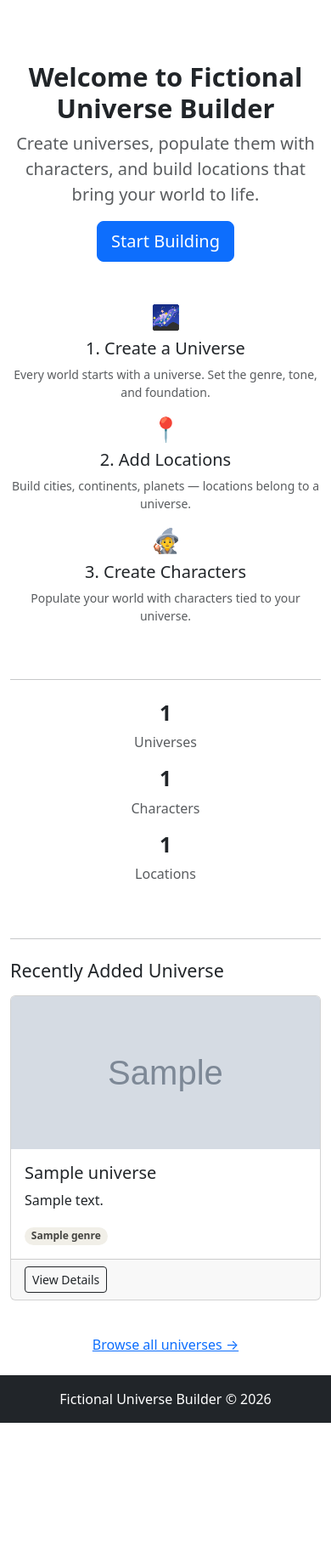
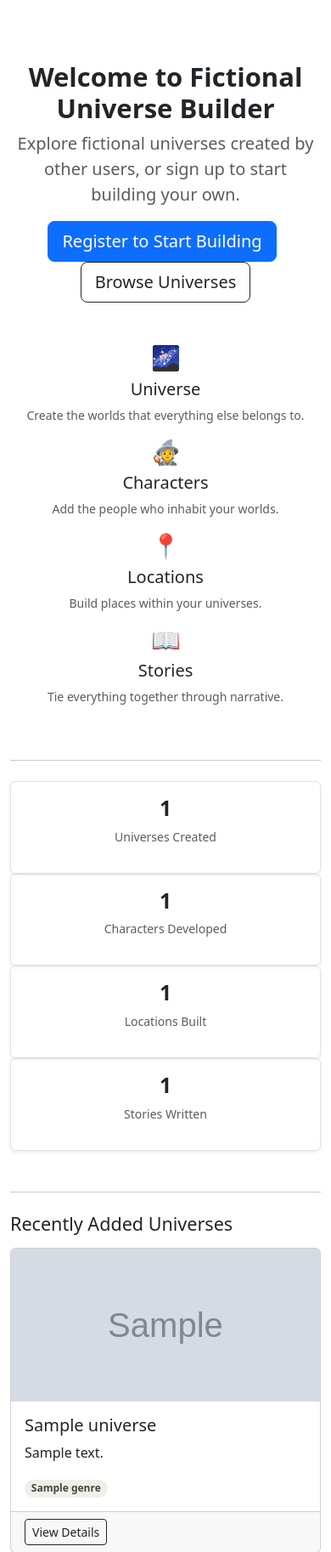
Before and after one commit to WExilion/Fictional-Universe-Builder, a Django app: page / in a window 390 px wide. Shown: the part 56-1882 px from the top of the page at 85% size. Before the commit the page ends 1730 px from the top, so only its background shows below. Run offline with Django 5.2, Linux system fonts and the light colour scheme; tables that the repository leaves empty hold one stand-in row (values such as "Sample post"); grey boxes marked "Sample" are stand-in pictures; parts of the project's set-up code (start-up, migrations or seed data) failed here and were passed over.

Commit message:
refactor: modernize UI with modular error templates and enhanced layouts
- Create shared field and non-field error templates for consistent form feedback.
- Implement custom 400, 403, and 500 error pages.
- Refactor base and navigation templates for better responsiveness and UX.
- Consolidate global styles and update home page layout.

```diff
--- a/world_builder/common/views.py
+++ b/world_builder/common/views.py
@@ -24,5 +24,14 @@ class HomeView(TemplateView):
 def custom_404(request, exception):
     return render(request, '404.html', status=404)
 
+
+def custom_403(request, exception=None):
+    return render(request, '403.html', status=403)
+
+
+def custom_400(request, exception=None):
+    return render(request, '400.html', status=400)
+
+
 def custom_500(request):
     return render(request, '500.html', status=500)
--- a/world_builder/static/css/style.css
+++ b/world_builder/static/css/style.css
@@ -1,17 +1,22 @@
-/*body {*/
-    /*padding-top: 0px; !* Navbar height *!*/
-/*}*/
 
-/*main {*/
-/*    padding-top: 2rem;*/
-/*    padding-bottom: 2rem;*/
-/*}*/
 
-/*:root {*/
-/*    --bs-btn-bg: #212529;*/
-/*    --bs-btn-border-color: #212529;*/
-/*    --bs-btn-hover-bg: #343a40;*/
-/*}*/
+.navbar .nav-item form .btn-nav-link {
+    color: rgba(255,255,255,.55);
+}
+
+.navbar .nav-item form .btn-nav-link:hover {
+    color: rgba(255,255,255,1);
+}
+
+
+.hover-shadow {
+    transition: transform 0.2s ease, box-shadow 0.2s ease;
+}
+
+.hover-shadow:hover {
+    transform: translateY(-4px);
+    box-shadow: 0 0.75rem 1.5rem rgba(0, 0, 0, 0.12);
+}
 
 
 .genre-checkbox {
@@ -49,6 +54,20 @@
     }
 }
 
+.form-text ul,
+.invalid-feedback ul {
+    list-style: none;
+    padding-left: 0;
+    margin-bottom: 0;
+}
+
+.form-text li,
+.invalid-feedback li {
+    margin-bottom: 4px;
+}
+
+
+
 textarea.form-control {
     min-height: 150px;
 }
@@ -56,6 +75,7 @@ textarea.form-control {
 .genre-checkbox input {
     margin-right: 5px;
 }
+
 
 
 
@@ -68,7 +88,6 @@ textarea.form-control {
     background-color: #d63384 !important;
     color: #fff !important;
 }
-
 
 
 .g-danger  {
--- a/world_builder/templates/common/home.html
+++ b/world_builder/templates/common/home.html
@@ -6,61 +6,88 @@
 <div class="container">
     <div class="text-center py-5">
         <h1 class="display-5 fw-bold">Welcome to Fictional Universe Builder</h1>
-        <p class="lead text-muted">Create universes, populate them with characters, and build locations that bring your world to life.</p>
-        <a href="{% url 'universes:create' %}" class="btn btn-primary btn-lg">Start Building</a>
+        <p class="lead text-muted">
+            {% if request.user.is_authenticated %}
+                Build fictional universes, then bring them to life with characters, locations, and stories.
+            {% else %}
+                Explore fictional universes created by other users, or sign up to start building your own.
+            {% endif %}
+        </p>
+        {% if request.user.is_authenticated %}
+            <a href="{% url 'universes:create' %}" class="btn btn-primary btn-lg me-2">Create Universe</a>
+            <a href="{% url 'universes:list' %}" class="btn btn-outline-dark btn-lg">Browse Universes</a>
+        {% else %}
+            <a href="{% url 'accounts:register' %}" class="btn btn-primary btn-lg me-2">Register to Start Building</a>
+            <a href="{% url 'universes:list' %}" class="btn btn-outline-dark btn-lg">Browse Universes</a>
+        {% endif %}
     </div>
 
 
     <div class="row text-center mb-5">
-        <div class="col-md-4">
+        <div class="col-md-3">
             <div class="display-6 mb-2">🌌</div>
-            <h5>1. Create a Universe</h5>
-            <p class="text-muted small">Every world starts with a universe. Set the genre, tone, and foundation.</p>
+            <h5>Universe</h5>
+            <p class="text-muted small">Create the worlds that everything else belongs to.</p>
         </div>
-        <div class="col-md-4">
+        <div class="col-md-3">
+            <div class="display-6 mb-2">🧙</div>
+            <h5>Characters</h5>
+            <p class="text-muted small">Add the people who inhabit your worlds.</p>
+        </div>
+        <div class="col-md-3">
             <div class="display-6 mb-2">📍</div>
-            <h5>2. Add Locations</h5>
-            <p class="text-muted small">Build cities, continents, planets — locations belong to a universe.</p>
+            <h5>Locations</h5>
+            <p class="text-muted small">Build places within your universes.</p>
         </div>
-        <div class="col-md-4">
-            <div class="display-6 mb-2">🧙</div>
-            <h5>3. Create Characters</h5>
-            <p class="text-muted small">Populate your world with characters tied to your universe.</p>
+        <div class="col-md-3">
+            <div class="display-6 mb-2">📖</div>
+            <h5>Stories</h5>
+            <p class="text-muted small">Tie everything together through narrative.</p>
         </div>
     </div>
 
     <hr class="my-4">
     <div class="row text-center mb-5">
-        <div class="col-md-4">
-            <h2 class="fw-bold">{{ universe_count }}</h2>
-            <p class="text-muted">Universes</p>
+        <div class="col-md-3">
+            <div class="p-3 border rounded shadow-sm">
+                <h2 class="fw-bold">{{ universe_count }}</h2>
+                <p class="text-muted small">Universes Created</p>
+            </div>
         </div>
-        <div class="col-md-4">
-            <h2 class="fw-bold">{{ character_count }}</h2>
-            <p class="text-muted">Characters</p>
+        <div class="col-md-3">
+            <div class="p-3 border rounded shadow-sm">
+                <h2 class="fw-bold">{{ character_count }}</h2>
+                <p class="text-muted small">Characters Developed</p>
+           </div>
         </div>
-        <div class="col-md-4">
-            <h2 class="fw-bold">{{ location_count }}</h2>
-            <p class="text-muted">Locations</p>
+        <div class="col-md-3">
+            <div class="p-3 border rounded shadow-sm">
+                <h2 class="fw-bold">{{ location_count }}</h2>
+                <p class="text-muted small">Locations Built</p>
+           </div>
+        </div>
+        <div class="col-md-3">
+            <div class="p-3 border rounded shadow-sm">
+                <h2 class="fw-bold">{{ story_count }}</h2>
+                <p class="text-muted small">Stories Written</p>
+            </div>
         </div>
     </div>
     <hr class="my-4">
 
 
-    <h4 class="mb-3 mt-2">Recently Added Universe</h4>
-
+    <h4 class="mb-3 mt-2">Recently Added Universes</h4>
     <div class="row">
         {% for universe in recent_universes %}
             {% include 'shared/universe_card.html' %}
         {% empty %}
-            <div class="col-12">
-                <p class="text-muted">No universes yet. <a href="{% url 'universes:create' %}">Create the first one!</a></p>
-            </div>
+            {% if request.user.is_authenticated %}
+                <p class="text-muted">No universes yet. <a href="{% url 'universes:create' %}">Be the first to create a world!</a></p>
+            {% else %}
+                <p class="text-muted">No universes yet. <a href="{% url 'accounts:register' %}">Sign up to create the first world!</a></p>
+            {% endif %}
         {% endfor %}
     </div>
-{#    <div class="row">#}
-{#        {% include 'shared/universe_card.html' with universes=recent_universes %}#}
-{#    </div>#}
 
     <div class="text-center mt-3">
         <a href="{% url 'universes:list' %}">Browse all universes →</a>
--- a/world_builder/templates/shared/base.html
+++ b/world_builder/templates/shared/base.html
@@ -5,7 +5,7 @@
     <meta charset="UTF-8">
     <link href="https://cdn.jsdelivr.net/npm/bootstrap@5.3.8/dist/css/bootstrap.min.css" rel="stylesheet" integrity="sha384-sRIl4kxILFvY47J16cr9ZwB07vP4J8+LH7qKQnuqkuIAvNWLzeN8tE5YBujZqJLB" crossorigin="anonymous">
     <title>{% block title %}My Django Site{% endblock %}</title>
-    <link rel="stylesheet" href="{% static 'css/style.css' %}">
+    <link rel="stylesheet" href="{% static 'css/style.css' %}?v=1">
 </head>
 <body class="d-flex flex-column min-vh-100">
 
@@ -29,10 +29,6 @@
     </main>
 
     {% include 'shared/footer.html' %}
-{#    <footer class="mt-auto py-3 bg-dark text-light text-center">#}
-{#        <p class="mb-1">🌌 Fictional Universe Builder</p>#}
-{#        <p class="mb-0 small" style="opacity: 0.75;">Create universes, shape characters, build worlds.</p>#}
-{#    </footer>#}
     <script src="https://cdn.jsdelivr.net/npm/bootstrap@5.3.8/dist/js/bootstrap.bundle.min.js" integrity="sha384-FKyoEForCGlyvwx9Hj09JcYn3nv7wiPVlz7YYwJrWVcXK/BmnVDxM+D2scQbITxI" crossorigin="anonymous"></script>
 </body>
 </html>
--- /dev/null
+++ b/world_builder/templates/shared/field_errors.html
@@ -0,0 +1,5 @@
+{% if field.errors %}
+    {% for error in field.errors %}
+        <div class="invalid-feedback d-block">{{ error }}</div>
+    {% endfor %}
+{% endif %}
--- a/world_builder/templates/shared/nav.html
+++ b/world_builder/templates/shared/nav.html
@@ -10,11 +10,38 @@
                     <a class="nav-link {% if request.resolver_match.namespace == 'universes' %}active{% endif %}" href="{% url 'universes:list' %}">Universes</a>
                 </li>
                 <li class="nav-item">
+                    <a class="nav-link {% if request.resolver_match.namespace == 'characters' %}active{% endif %}" href="{% url 'characters:list' %}">Characters</a>
+                </li>
+                <li class="nav-item">
                     <a class="nav-link {% if request.resolver_match.namespace == 'locations' %}active{% endif %}" href="{% url 'locations:list' %}">Locations</a>
                 </li>
                 <li class="nav-item">
-                    <a class="nav-link {% if request.resolver_match.namespace == 'characters' %}active{% endif %}" href="{% url 'characters:list' %}">Characters</a>
+                    <a class="nav-link {% if request.resolver_match.namespace == 'stories' %}active{% endif %}" href="{% url 'stories:list' %}">Stories</a>
                 </li>
+            </ul>
+
+
+            <ul class="navbar-nav ms-auto">
+                {% if request.user.is_authenticated %}
+                    <li class="nav-item">
+                        <a class="nav-link" href="{% url 'accounts:detail' request.user.profile.pk %}">My Profile</a>
+                    </li>
+                    <li class="nav-item">
+                        <form method="POST" action="{% url 'accounts:logout' %}">
+                            {% csrf_token %}
+                            <button type="submit" class="nav-link border-0 bg-transparent btn-nav-link">
+                                Logout
+                            </button>
+                        </form>
+                    </li>
+                {% else %}
+                    <li class="nav-item">
+                        <a class="nav-link {% if request.resolver_match.namespace == 'accounts' %}active{% endif %}" href="{% url 'accounts:login' %}">Login</a>
+                    </li>
+                    <li class="nav-item">
+                        <a class="nav-link" href="{% url 'accounts:register' %}">Register</a>
+                    </li>
+                {% endif %}
             </ul>
         </div>
     </div>
--- /dev/null
+++ b/world_builder/templates/shared/non_field_errors.html
@@ -0,0 +1,5 @@
+{% if form.non_field_errors %}
+    {% for error in form.non_field_errors %}
+        <div class="alert alert-danger">{{ error }}</div>
+    {% endfor %}
+{% endif %}
```
Also changed, not shown: world_builder/templates/400.html (added, +11 -0 lines), world_builder/templates/403.html (added, +11 -0 lines), world_builder/templates/500.html (added, +14 -0 lines), world_builder/templates/shared/pagination.html (deleted, +0 -21 lines), world_builder/templates/shared/pagination_content.html (added, +23 -0 lines).
